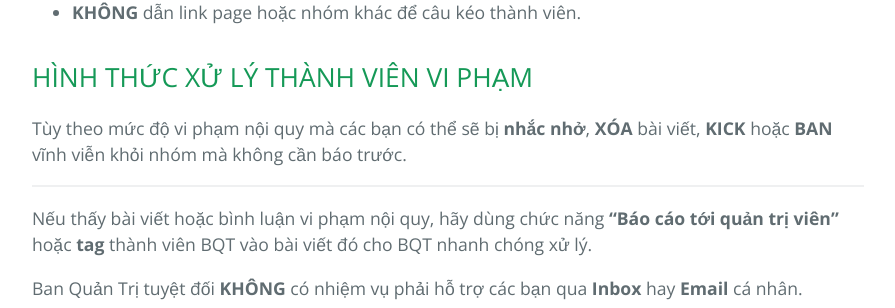
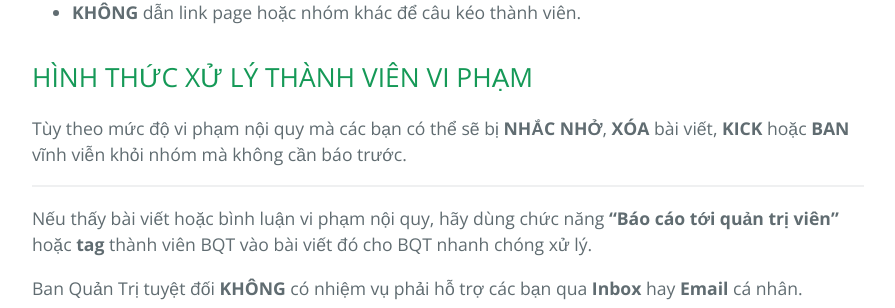
Before and after one commit to huuvinhvn/aplay, a Jekyll site: the page built from rules.md, in a window 1280 px wide and 900 px high, scrolled down 2769 px. Shown: the part 433-741 px from the top of the window, without its empty margins (192-1087 px from the left). Built offline with Jekyll 4.4.1, drawn with Linux system fonts in a browser that asks for light colours; our own code applies the rules of GitHub Pages for plain Markdown files.

```diff
--- a/rules.md
+++ b/rules.md
@@ -63,7 +63,7 @@ Ví dụ về một [bài viết](https://www.facebook.com/groups/zaltv.vn/perma
 
 ## HÌNH THỨC XỬ LÝ THÀNH VIÊN VI PHẠM
 
-Tùy theo mức độ vi phạm nội quy mà các bạn có thể sẽ bị **nhắc nhở**, **XÓA** bài viết, **KICK** hoặc **BAN** vĩnh viễn khỏi nhóm mà không cần báo trước.
+Tùy theo mức độ vi phạm nội quy mà các bạn có thể sẽ bị **NHẮC NHỞ**, **XÓA** bài viết, **KICK** hoặc **BAN** vĩnh viễn khỏi nhóm mà không cần báo trước.
 
 ---
 
```
